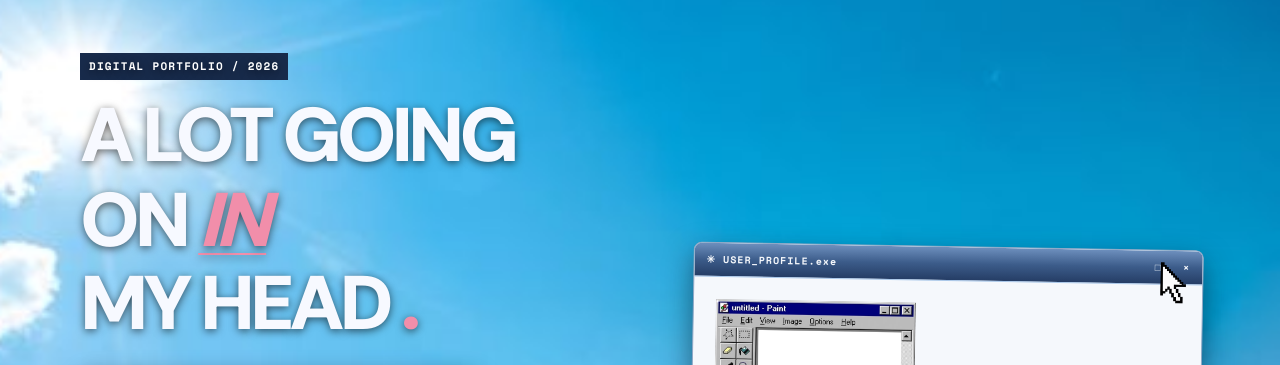
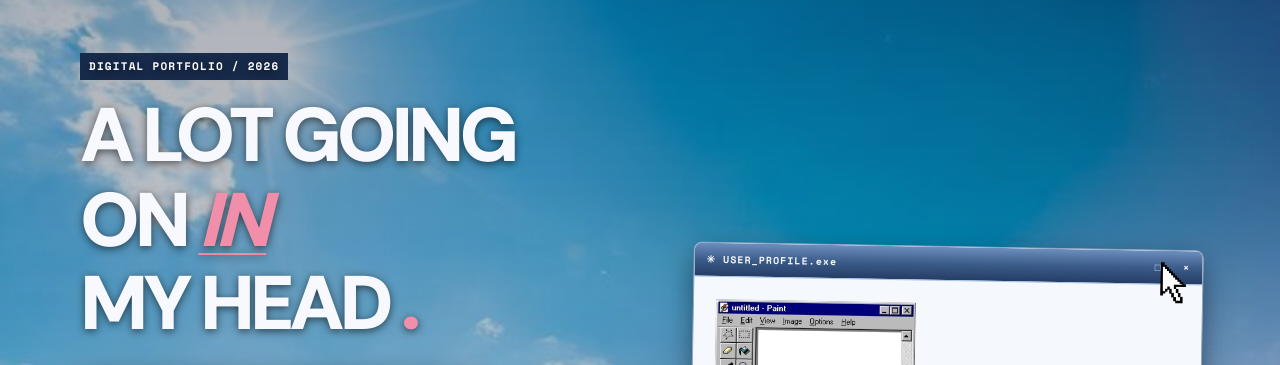
Before and after one commit to RavenB123/Digital-Portfolio-Final, a plain HTML site: page index.html in a window 1280 px wide. Shown: the part 49-414 px from the top of the page. Drawn offline with nearby package versions, Linux system fonts and the light colour scheme.

Commit message:
Refactor desktop background with gradient and image
Updated background styling for the desktop class to use a linear gradient and an external image URL.

```diff
--- a/style.css
+++ b/style.css
@@ -28,18 +28,22 @@ body {
 }
 
 
+
 .desktop {
   min-height: 100vh;
   position: relative;
   overflow: hidden;
 
-  background-color: #d9e4ef;
-  background-image: url("/Digital-Portfolio-Final/photos/background.jpeg");
+  background:
+    linear-gradient(#07122655, #07122622),
+    url("https://ravenb123.github.io/Digital-Portfolio-Final/photos/background.jpeg");
+
   background-size: cover;
   background-position: center;
   background-repeat: no-repeat;
+  background-attachment: fixed;
+}
 
-}
 
 
 /* TOP BAR */
```
